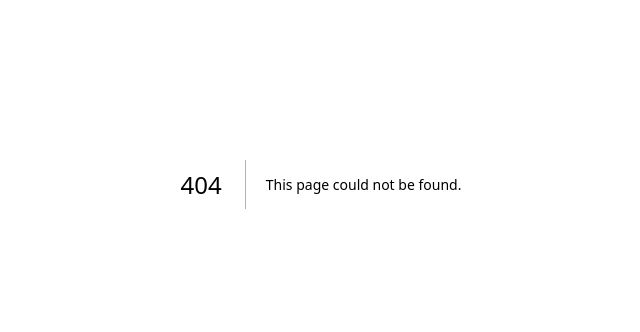
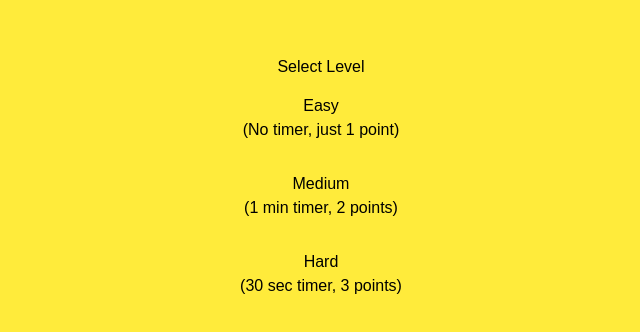
Before and after one commit to Abdul1013Faththah/hang-with-banana, a Next.js app: page /levels in a window 1280 px wide. Before the commit this address had no page. Shown: the part 216-548 px from the top of the page, without its empty margins (319-959 px from the left). Built offline with nearby package versions, Linux system fonts and the light colour scheme; no server answers.

Commit message:
level selecttion update

```diff
--- /dev/null
+++ b/pages/levels.js
@@ -0,0 +1,37 @@
+import { signOut, useSession } from "next-auth/react";
+import { useRouter } from "next/router";
+
+export default function Levels() {
+  const { data: session } = useSession();
+  const router = useRouter();
+
+  const handleLevelSelect = (level) => {
+    router.push(`/game?level=${level}`);
+  };
+
+  return (
+    <div className="container">
+      {session && (
+        <div className="auth-info">
+          <p>Signed in as {session.user?.name || "Guest"}</p>
+          <button className="signout-btn" onClick={() => signOut()}>
+            Sign out
+          </button>
+        </div>
+      )}
+
+      <div className="level-box">
+        <h2>Select Level</h2>
+        <button className="level-btn" onClick={() => handleLevelSelect("easy")}>
+          Easy <br /> (No timer, just 1 point)
+        </button>
+        <button className="level-btn" onClick={() => handleLevelSelect("medium")}>
+          Medium <br /> (1 min timer, 2 points)
+        </button>
+        <button className="level-btn" onClick={() => handleLevelSelect("hard")}>
+          Hard <br /> (30 sec timer, 3 points)
+        </button>
+      </div>
+    </div>
+  );
+}
```
